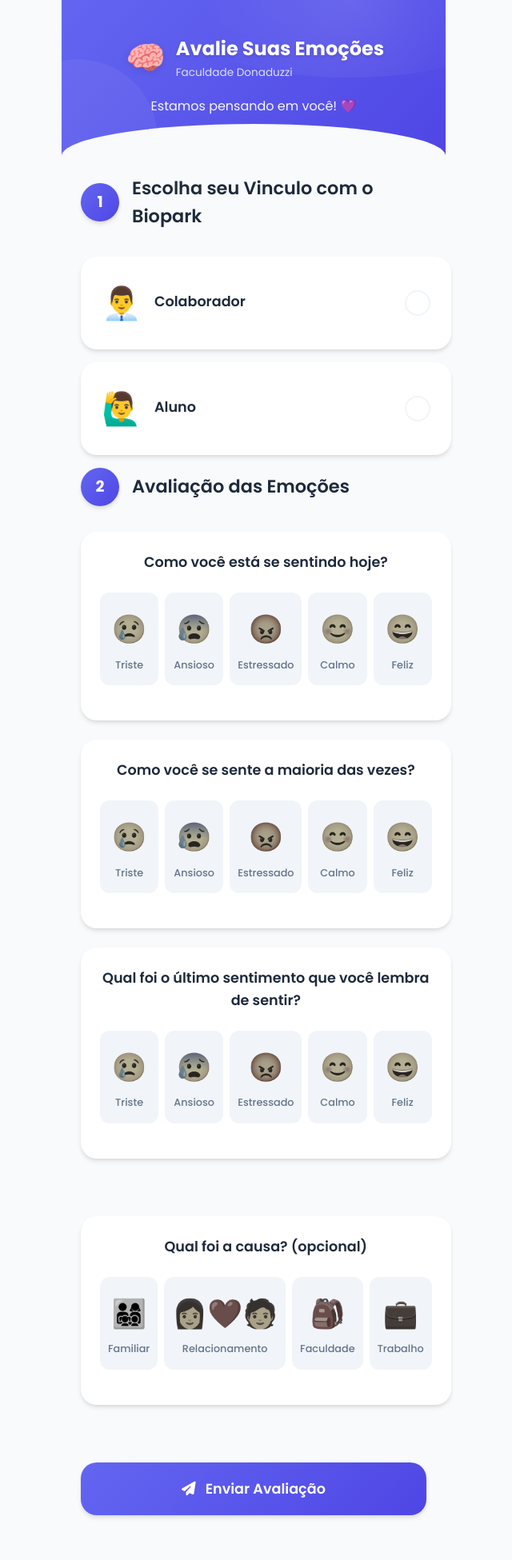
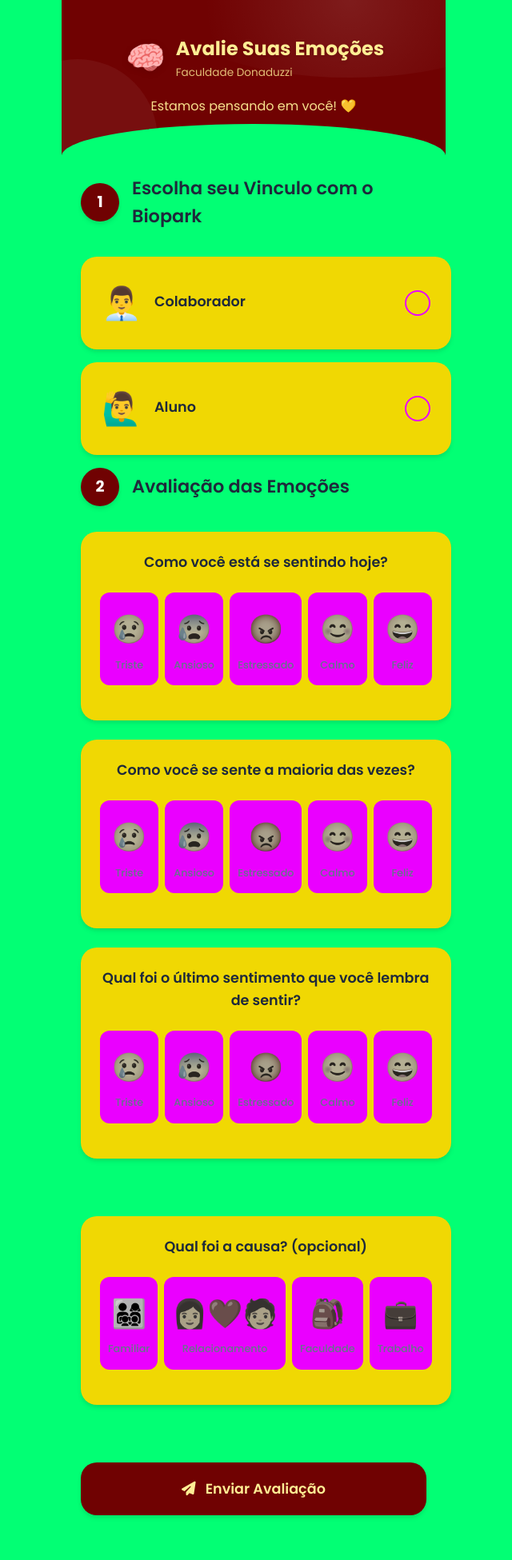
Before and after one commit to EduardoChiela/bem-estar, a PHP site: page / in a window 1280 px wide. Shown: the whole page at 80% size, without its empty margins (323-963 px from the left). Run offline with PHP 8.4, Linux system fonts and the light colour scheme.

Commit message:
Fix front

```diff
--- a/config.php
+++ b/config.php
@@ -1,7 +1,7 @@
 <?php
 // config.php
 $host = 'localhost';
-$dbname = 'teste';
+$dbname = 'db_bemestar';
 $username = 'root';
 $password = '';
 
--- a/index.php
+++ b/index.php
@@ -70,7 +70,7 @@ function getUserIP() {
                     </div>
                 </div>
                 <div class="header-subtitle">
-                    Estamos pensando em você! 💜
+                    Estamos pensando em você! 💛
                 </div>
             </div>
             <div class="header-wave"></div>
--- a/styles.css
+++ b/styles.css
@@ -8,17 +8,17 @@
 }
 
 :root {
-    --primary: #6366F1;
-    --primary-light: #818CF8;
-    --primary-dark: #4F46E5;
+    --primary: #700202;
+    --primary-light: #700202;
+    --primary-dark: #700202;
     --secondary: #F59E0B;
     --success: #10B981;
     --error: #EF4444;
     --warning: #F59E0B;
 
-    --bg-main: #F8FAFC;
-    --bg-card: #FFFFFF;
-    --bg-light: #F1F5F9;
+    --bg-main: #02ff74;
+    --bg-card: #f0d803;
+    --bg-light: #ea00ff;
 
     --text-primary: #1E293B;
     --text-secondary: #64748B;
@@ -53,7 +53,7 @@ body {
 /* Header Moderno */
 .app-header {
     background: linear-gradient(135deg, var(--primary) 0%, var(--primary-dark) 100%);
-    color: white;
+    color: #ffed94;
     padding: 2.5rem 1.5rem 3rem;
     position: relative;
     overflow: hidden;
@@ -215,7 +215,7 @@ body {
     width: 3rem;
     height: 3rem;
     background: linear-gradient(135deg, var(--primary) 0%, var(--primary-dark) 100%);
-    color: white;
+    color: rgb(255, 255, 255);
     border-radius: 50%;
     display: flex;
     align-items: center;
@@ -327,7 +327,7 @@ body {
 .cantina-option.selected .check-mark {
     background: var(--primary);
     border-color: var(--primary);
-    color: white;
+    color: #ffed94;
 }
 
 /* Cards de Avaliação */
@@ -420,7 +420,7 @@ body {
 
 .emoji-option.selected .emoji-content {
     background: linear-gradient(135deg, var(--primary) 0%, var(--primary-dark) 100%);
-    color: white;
+    color: rgb(255, 255, 255);
     transform: translateY(-3px);
     box-shadow: var(--shadow-lg);
     border-color: var(--primary);
@@ -432,7 +432,7 @@ body {
 }
 
 .emoji-option.selected .emoji-content .label {
-    color: white;
+    color: rgb(255, 255, 255);
     font-weight: 600;
 }
 
@@ -493,7 +493,7 @@ body {
 .submit-btn {
     width: 100%;
     background: linear-gradient(135deg, var(--primary) 0%, var(--primary-dark) 100%);
-    color: white;
+    color: #ffed94;
     border: none;
     border-radius: var(--border-radius);
     padding: 1.25rem 2rem;
@@ -648,11 +648,11 @@ body {
 /* Dark mode support (opcional) */
 @media (prefers-color-scheme: dark) {
     :root {
-        --bg-main: #0F172A;
-        --bg-card: #1E293B;
-        --bg-light: #334155;
-        --text-primary: #F1F5F9;
-        --text-secondary: #CBD5E1;
-        --text-light: #64748B;
+        --bg-main: #541822;
+        --bg-card: #6d1327;
+        --bg-light: #801e2f;
+        --text-primary: #ffed94;
+        --text-secondary: #ffed94;
+        --text-light: #fdcfb3;
     }
 }
```
